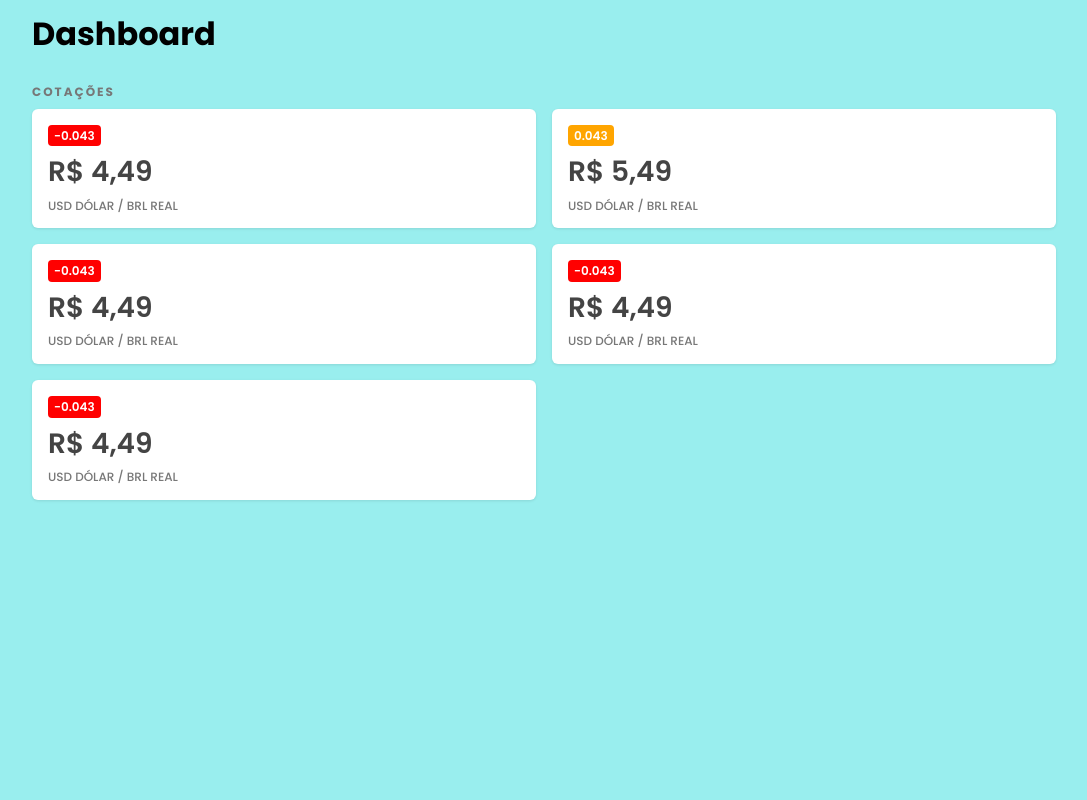
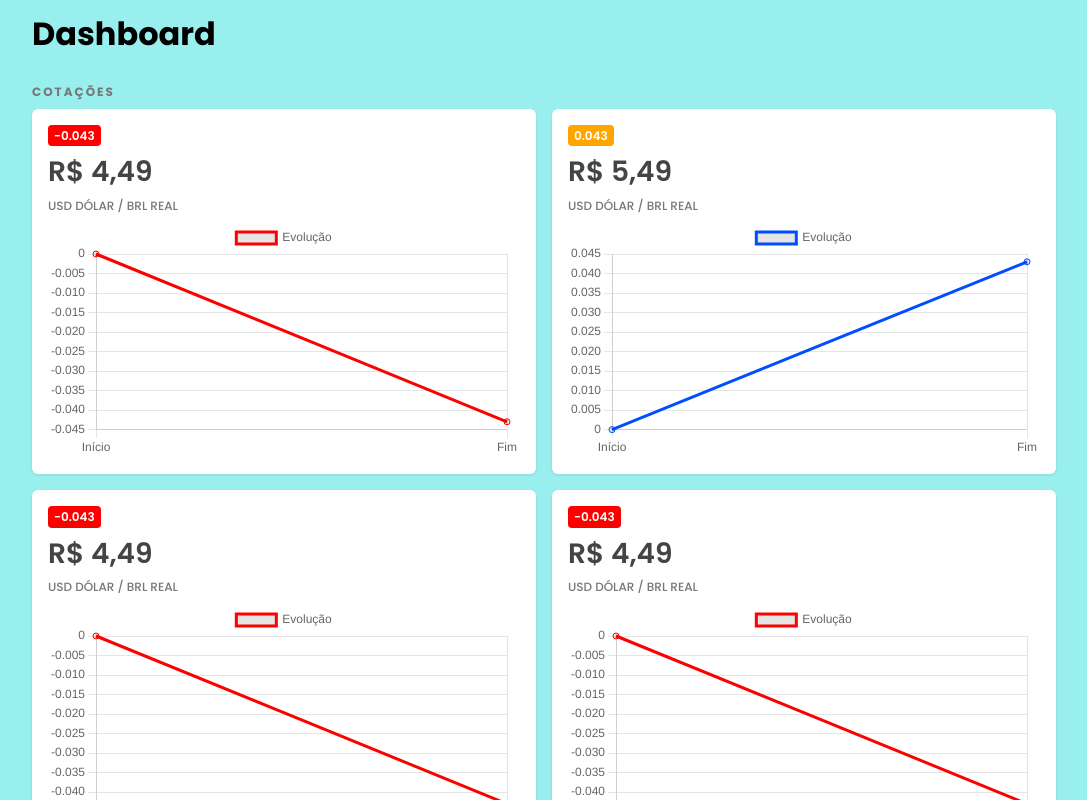
Before and after one commit to kaluabentes/vue-cotation-app, a Vue app: page / in a window 1280 px wide. Shown: the whole page, without its empty margins (96-1183 px from the left). Built offline with nearby package versions, Linux system fonts and the light colour scheme.

Commit message:
feat: add chart

```diff
--- a/src/components/QuotationCard/QuotationCard.vue
+++ b/src/components/QuotationCard/QuotationCard.vue
@@ -1,5 +1,18 @@
 <script setup lang="ts">
 import { computed } from 'vue'
+import { Line } from 'vue-chartjs'
+import {
+  Chart as ChartJS,
+  CategoryScale,
+  LinearScale,
+  PointElement,
+  LineElement,
+  Title,
+  Tooltip,
+  Legend
+} from 'chart.js'
+
+ChartJS.register(CategoryScale, LinearScale, PointElement, LineElement, Title, Tooltip, Legend)
 
 interface QuotationCardProps {
   variation: number
@@ -8,6 +21,23 @@ interface QuotationCardProps {
 }
 
 const props = defineProps<QuotationCardProps>()
+
+const chartData = computed(() => ({
+  labels: ['Início', 'Fim'],
+  datasets: [
+    {
+      label: 'Evolução',
+      data: [0, props.variation],
+      fill: false,
+      borderColor: props.variation > 0 ? '#004eff' : 'red',
+      tension: 0.1
+    }
+  ]
+}))
+
+const chartOptions = {
+  responsive: true
+}
 
 const badgeVariantClass = computed(() => ({
   'quotation-card__badge': true,
@@ -21,6 +51,9 @@ const badgeVariantClass = computed(() => ({
     <div :class="badgeVariantClass">{{ variation }}</div>
     <p class="quotation-card__price">R$ {{ price.toLocaleString('pt-BR') }}</p>
     <p class="quotation-card__name">{{ name }}</p>
+    <div class="quotation-card__chart">
+      <Line :options="chartOptions" :data="chartData" />
+    </div>
   </div>
 </template>
 
@@ -33,6 +66,7 @@ const badgeVariantClass = computed(() => ({
   display: flex;
   flex-direction: column;
   align-items: start;
+  gap: 10px;
 }
 
 .quotation-card__badge {
@@ -40,7 +74,6 @@ const badgeVariantClass = computed(() => ({
   padding: 4px 6px;
   border-radius: 4px;
   font-size: 12px;
-  margin-bottom: 10px;
 }
 
 .quotation-card__badge--success {
@@ -55,7 +88,6 @@ const badgeVariantClass = computed(() => ({
 
 .quotation-card__price {
   margin: 0;
-  margin-bottom: 10px;
   font-size: 28px;
   font-weight: 600;
   color: #444;
@@ -67,4 +99,13 @@ const badgeVariantClass = computed(() => ({
   font-weight: 500;
   color: #777;
 }
+
+.quotation-card__chart {
+  width: 100%;
+  position: relative;
+
+  & canvas {
+    width: 100% !important;
+  }
+}
 </style>
--- a/src/views/Dashboard.vue
+++ b/src/views/Dashboard.vue
@@ -66,6 +66,7 @@ const quotations = [
   height: 100vh;
   width: 100%;
   background: #9ee;
+  overflow: auto;
 }
 
 .dashboard__box {
@@ -76,7 +77,11 @@ const quotations = [
 
 .dashboard__quotations {
   display: grid;
-  grid-template-columns: repeat(2, 1fr);
+  grid-template-columns: repeat(1, 1fr);
   gap: 16px;
+
+  @media (min-width: 769px) {
+    grid-template-columns: repeat(2, 1fr);
+  }
 }
 </style>
```
